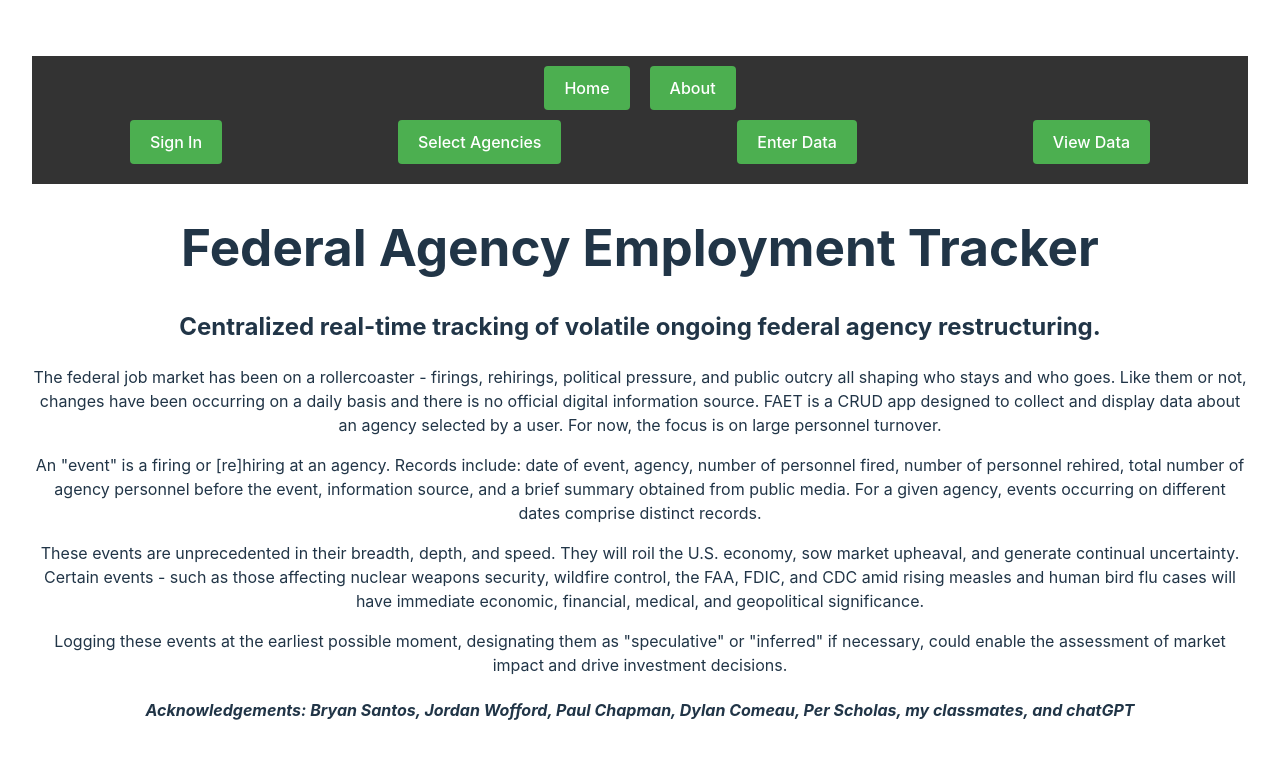
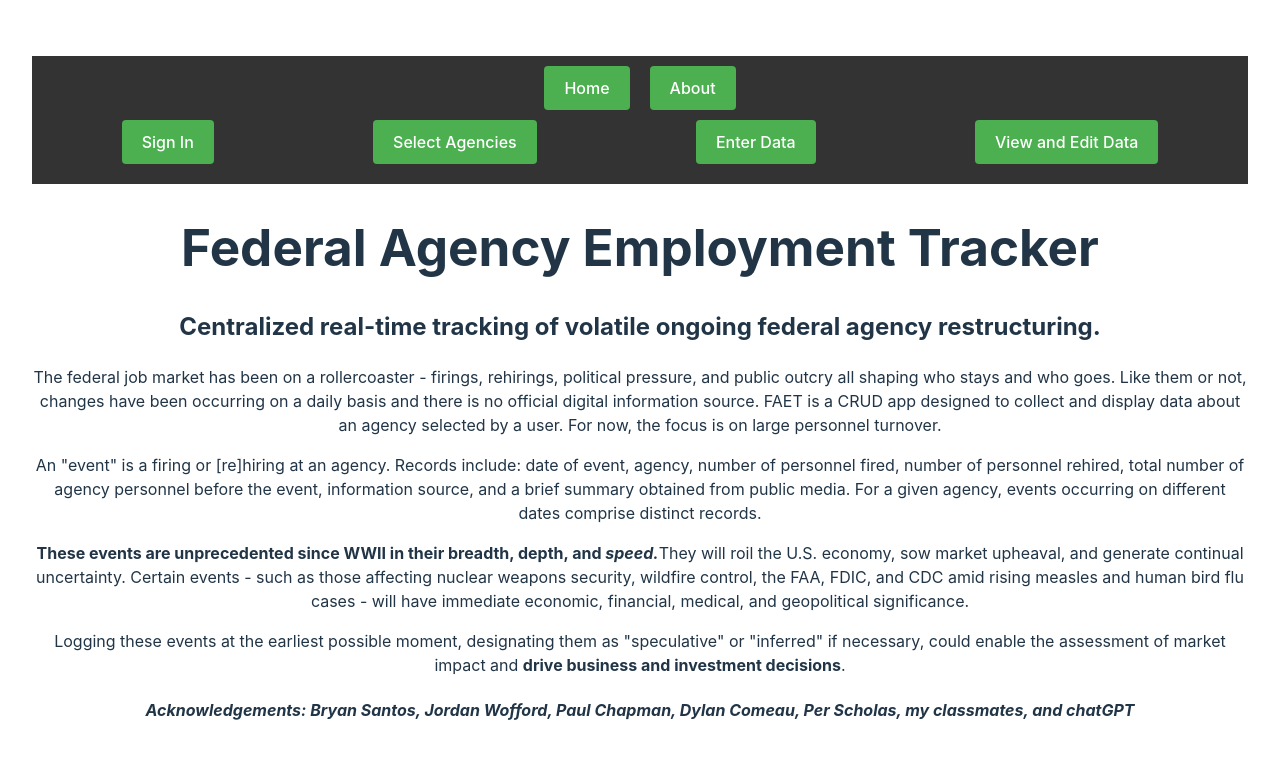
Before and after one commit to mllrjo/jmCapFrontend, a React (Vite) app: page /about in a window 1280 px wide. Shown: the top 758 px of the page. Built offline with nearby package versions, Linux system fonts and the light colour scheme.

Commit message:
About revisions

```diff
--- a/components/Navbar.jsx
+++ b/components/Navbar.jsx
@@ -13,7 +13,7 @@ export default function Navbar() {
                 <li><Link to="/signin">Sign In</Link></li>
                 <li><Link to="/agency-selection">Select Agencies</Link></li>
                 <li><Link to="/data-entry">Enter Data</Link></li>
-                <li><Link to="/data-display">View Data</Link></li>
+                <li><Link to="/data-display">View and Edit Data</Link></li>
             </ul>
         </nav>
     );
--- a/pages/About.jsx
+++ b/pages/About.jsx
@@ -23,17 +23,17 @@ export default function About() {
         </p>
 
         <p>
-          These events are unprecedented in their breadth, depth, and speed.
+          <strong>These events are unprecedented since WWII in their breadth, depth, and <em>speed.</em></strong>
           They will roil the U.S. economy, sow market upheaval, and generate
           continual uncertainty. Certain events - such as those affecting nuclear
           weapons security, wildfire control, the FAA, FDIC, and CDC amid rising measles and
-          human bird flu cases will have immediate economic, financial, medical, and geopolitical significance.
+          human bird flu cases - will have immediate economic, financial, medical, and geopolitical significance.
         </p>
 
         <p>
           Logging these events at the earliest possible moment, designating them
           as "speculative" or "inferred" if necessary, could enable the assessment
-          of market impact and drive investment decisions.
+          of market impact and <strong>drive business and investment decisions</strong>.
         </p>
         <h4><i>Acknowledgements: Bryan Santos, Jordan Wofford, Paul Chapman, Dylan Comeau, Per Scholas, my classmates, and chatGPT</i></h4>
       </>
```
